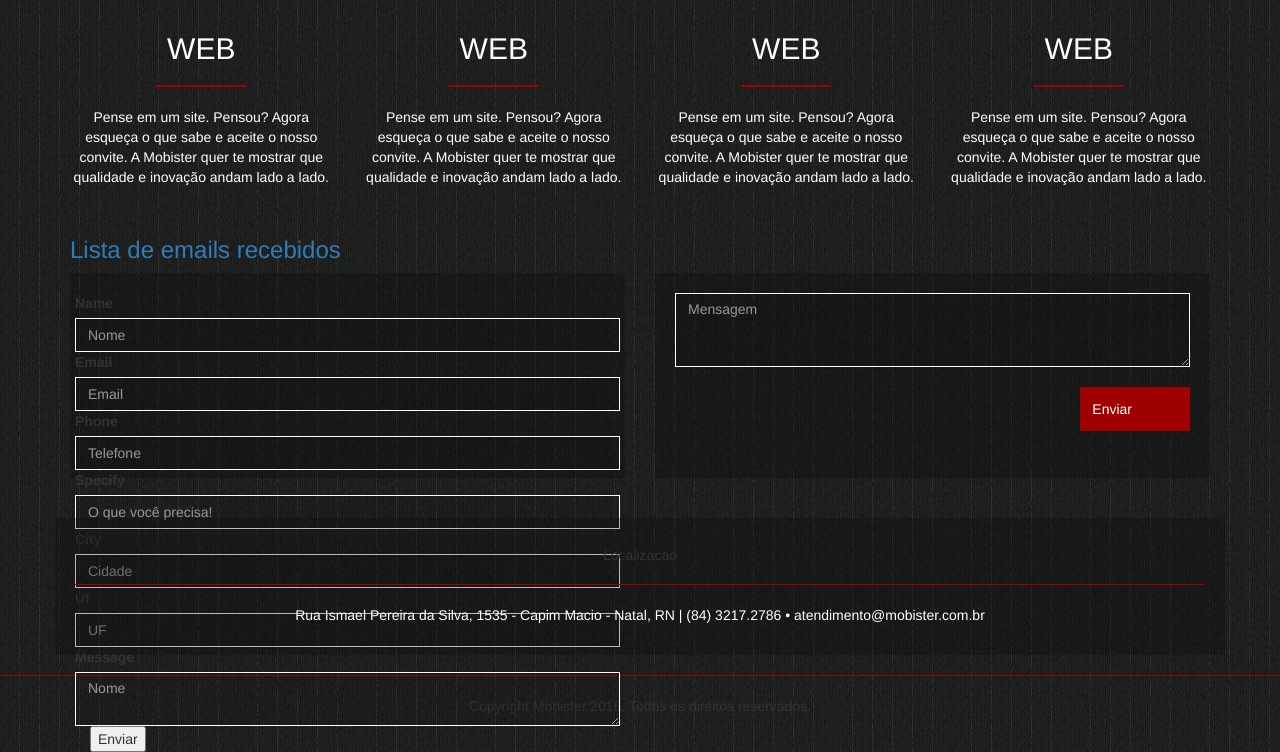
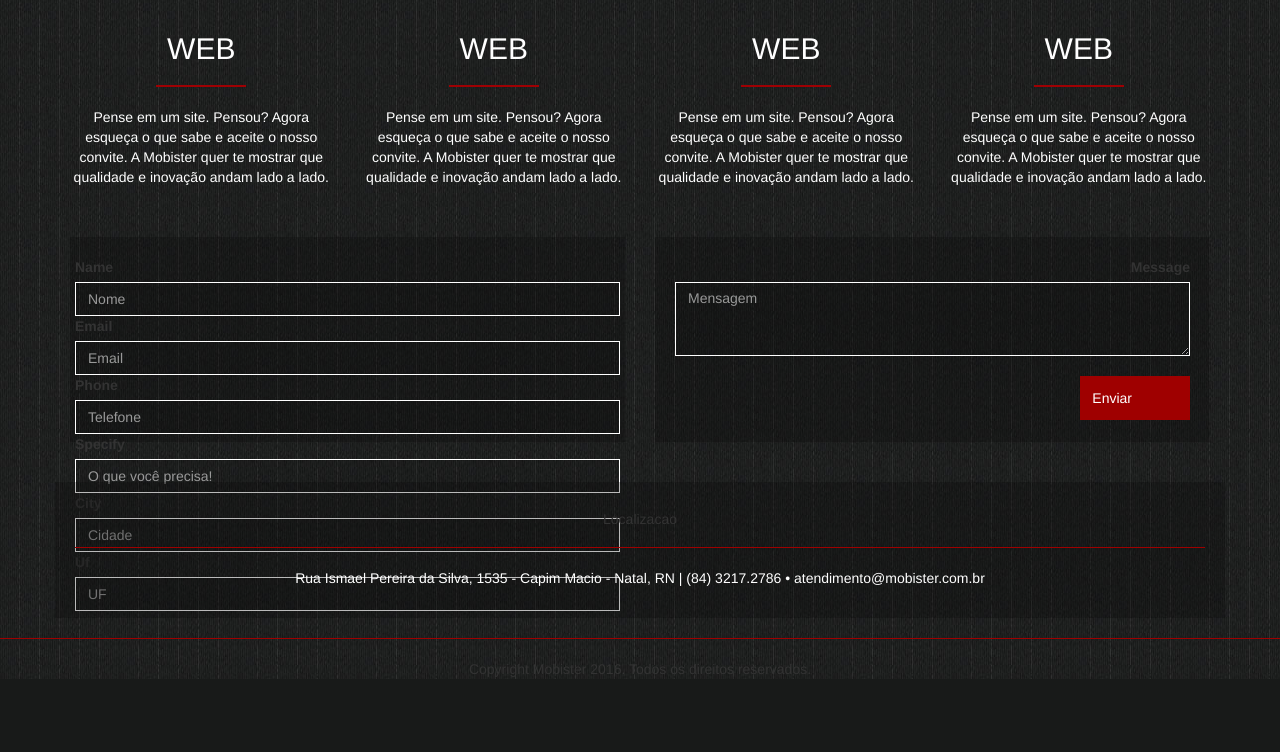
Before and after one commit to renatosoares/email-to-database-cake, a CakePHP app: the page made by app/View/Testmails/add.ctp in a window 1280 px wide. Shown: the part 973-1725 px from the top of the page. After the commit the page ends 1652 px from the top, so only its background shows below. Run offline with PHP 8.4 and a stand-in for CakePHP, Linux system fonts and the light colour scheme; the template is opened without the code that fills it, so the values that code supplies are empty; form fields are guessed from the names that the template uses; some libraries are stand-ins or nearby versions; some web fonts are replaced.

Commit message:
form enviando para o banco

```diff
--- a/app/View/Layouts/default.ctp
+++ b/app/View/Layouts/default.ctp
@@ -25,7 +25,7 @@
 	<?php
 		echo $this->Html->meta('icon');
 
-		echo $this->Html->css(array('bootstrap.min', 'estagio', 'font-awesome.min'));
+		echo $this->Html->css(array('bootstrap.min', 'font-awesome.min', 'estagio'));
 
 		echo $this->fetch('meta');
 		echo $this->fetch('css');
--- a/app/View/Testmails/add.ctp
+++ b/app/View/Testmails/add.ctp
@@ -1,12 +1,11 @@
+	<h3><?php //echo $this->Html->link(__('Listar de emails recebidos'), array('action' => 'index')); ?></h3>
 
-<div class="actions">
-	<h3><?php echo $this->Html->link(__('Lista de emails recebidos'), array('action' => 'index')); ?></h3>
-</div>
 
 <div class="row">
+	<?php echo $this->Form->create('Testmail', array('role' => 'form', 'inputDefaults' => array('label'=>false))); ?>
 	<div class="col-md-6">
 		<div class="caixa caixaTamanho">
-	<?php echo $this->Form->create('Testmail', array('role' => 'form', 'inputDefaults' => array('label'=>false))); ?>
+
 			<fieldset class="row">
 				<?php
 				echo $this->Form->input('name', array('class' => 'form-control', 'div' => 'form-group col-md-12', 'placeholder'=>'Nome'));
@@ -15,13 +14,9 @@
 				echo $this->Form->input('specify', array('class' => 'form-control', 'div' => 'form-group col-md-6', 'placeholder'=>'O que você precisa!'));
 				echo $this->Form->input('city', array('class' => 'form-control', 'div' => 'form-group col-md-4', 'placeholder'=>'Cidade'));
 				echo $this->Form->input('uf', array('class' => 'form-control', 'div' => 'form-group col-md-2', 'placeholder'=>'UF'));
-			echo $this->Form->input('message', array('class' => 'form-control', 'div' => 'form-group col-md-12', 'placeholder'=>'Nome'));
+
 				?>
 			</fieldset>
-	<?php echo $this->Form->end(__('Enviar')); ?>
-
-
-
 
 		</div> <!-- /caixaTamanho -->
 	</div> <!-- col-md-6 -->
@@ -29,18 +24,19 @@
 	<div class="col-md-6">
 		<div class="caixa caixaTamanho">
 
-	<form role="form">
-	<div class="row">
+
+			<fieldset class="row">
 				<div class="form-group col-md-12 text-right">
+					<?php echo $this->Form->input('message', array('rows'=>'3','class' => 'form-control', 'div' => false, 'placeholder'=>'Mensagem')); ?>
 
-			<textarea class="form-control" rows="3" placeholder="Mensagem" name="mensagem"></textarea>
 					<br>
-			<button type="submit" class="btn btn-default buttonCustom ">Enviar</button>
+					<?php echo $this->Form->submit('Enviar', array('class'=>'btn btn-default buttonCustom', 'div'=>false)); ?>
 				</div>
 
-		</div> <!-- /row  -->
+			</fieldset> <!-- /row  -->
 
-	</form>
-</div>
+
+		</div> <!-- /caixaTamanho -->
 	</div> <!-- col-md-6 -->
+	<?php echo $this->Form->end(); ?> <!-- /form-->
 </div> <!-- row -->
--- a/theme/css/estagio.css
+++ b/theme/css/estagio.css
@@ -17,6 +17,7 @@ p{
 hr {
 	border-color: #9f0000;
 }
+
 
 /* ###### ICONES ----------------- */
 h1.iconeCentral{
@@ -45,7 +46,7 @@ div.caixaTamanho{
 	padding: 6px 12px;
 	font-size: 14px;
 	line-height: 1.42857;
-	color: #000;
+	color: #fff;
 	background-color: rgb(255, 255, 255);
 	background-image: none;
 	border: 1px solid #FFF;
@@ -76,4 +77,5 @@ option {
 	border: medium none;
 	/* padding-right: 58px; */
 }
+
 /* ###### FOOTER ----------------- */
```
Lines whose indentation alone changed are shown as unchanged.
